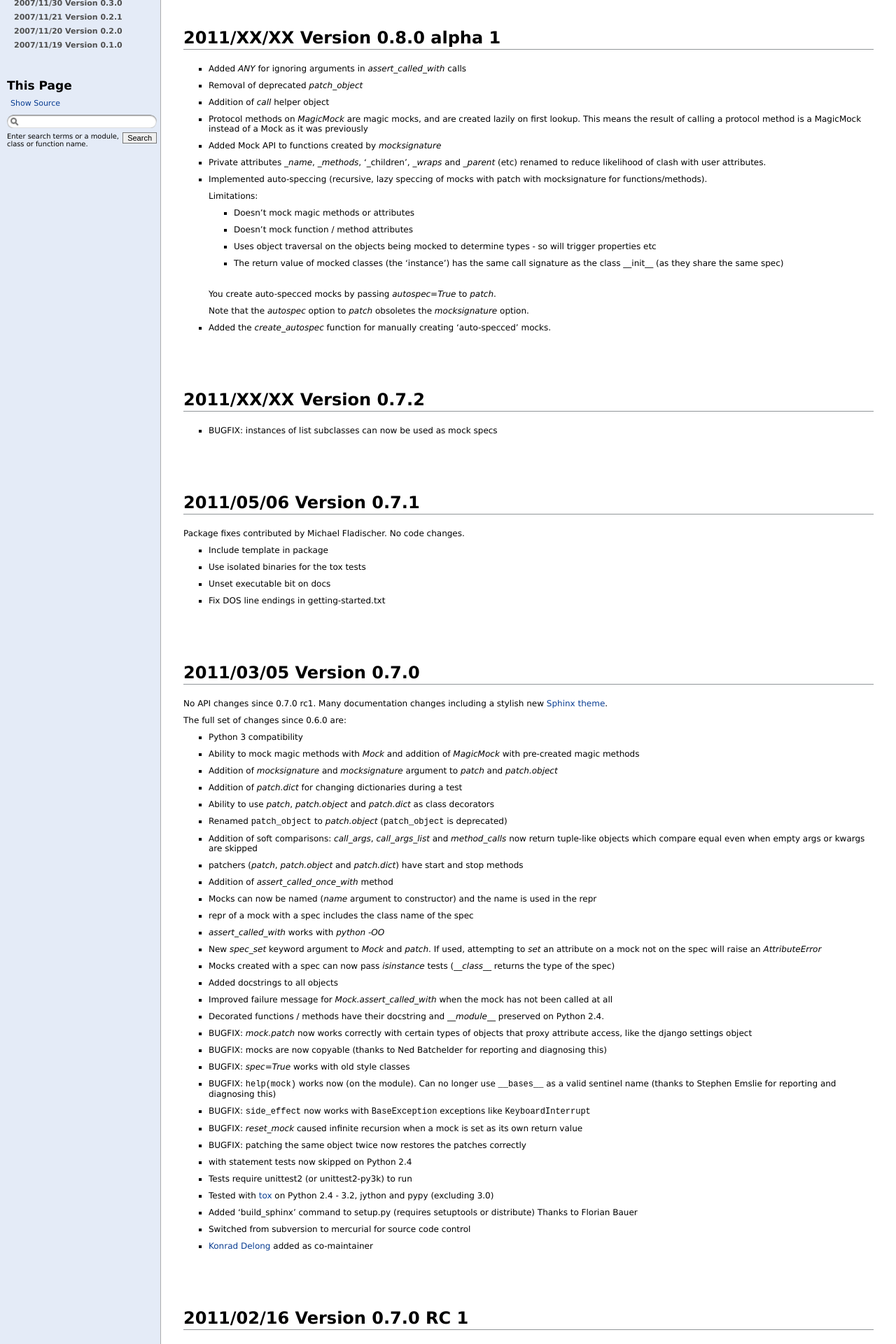
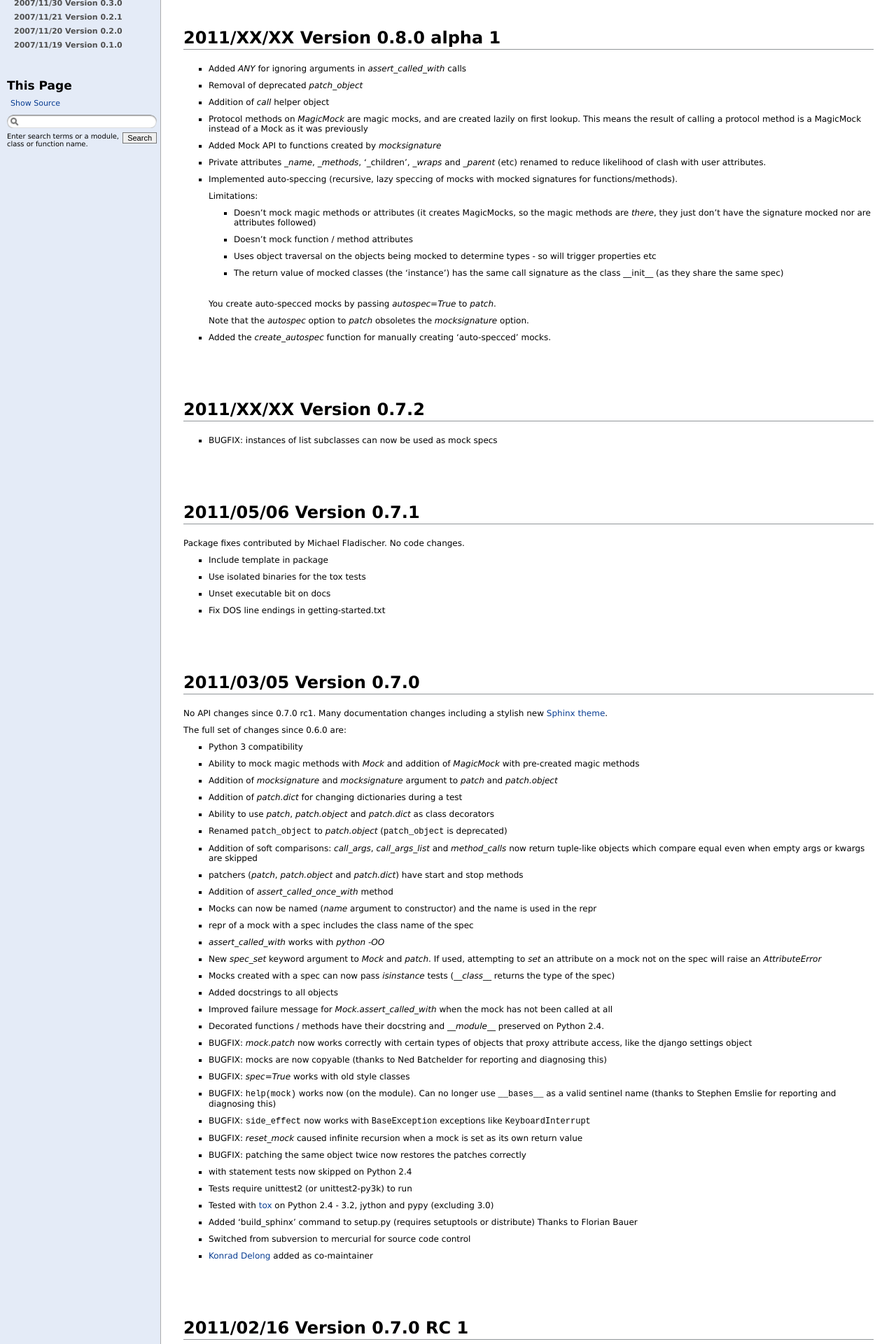
Before and after one commit to testing-cabal/mock, a Sphinx documentation site: the page built from docs/changelog.txt, in a window 1280 px wide. Shown: the part 615-2535 px from the top of the page at 70% size. Built offline with Sphinx 7.4.7, drawn with Linux system fonts in a browser that asks for light colours; pages that are not in the unit, such as notebooks, are missing from menus.

Commit message:
Updated changelog

```diff
--- a/docs/changelog.txt
+++ b/docs/changelog.txt
@@ -56,12 +56,14 @@ CHANGELOG
 * Added Mock API to functions created by `mocksignature`
 * Private attributes `_name`, `_methods`, '_children', `_wraps` and `_parent`
   (etc) renamed to reduce likelihood of clash with user attributes.
-* Implemented auto-speccing (recursive, lazy speccing of mocks with patch
-  with mocksignature for functions/methods).
+* Implemented auto-speccing (recursive, lazy speccing of mocks with mocked
+  signatures for functions/methods).
 
   Limitations:
 
-  - Doesn't mock magic methods or attributes
+  - Doesn't mock magic methods or attributes (it creates MagicMocks, so the
+    magic methods are *there*, they just don't have the signature mocked nor
+    are attributes followed)
   - Doesn't mock function / method attributes
   - Uses object traversal on the objects being mocked to determine types - so
     will trigger properties etc
```
